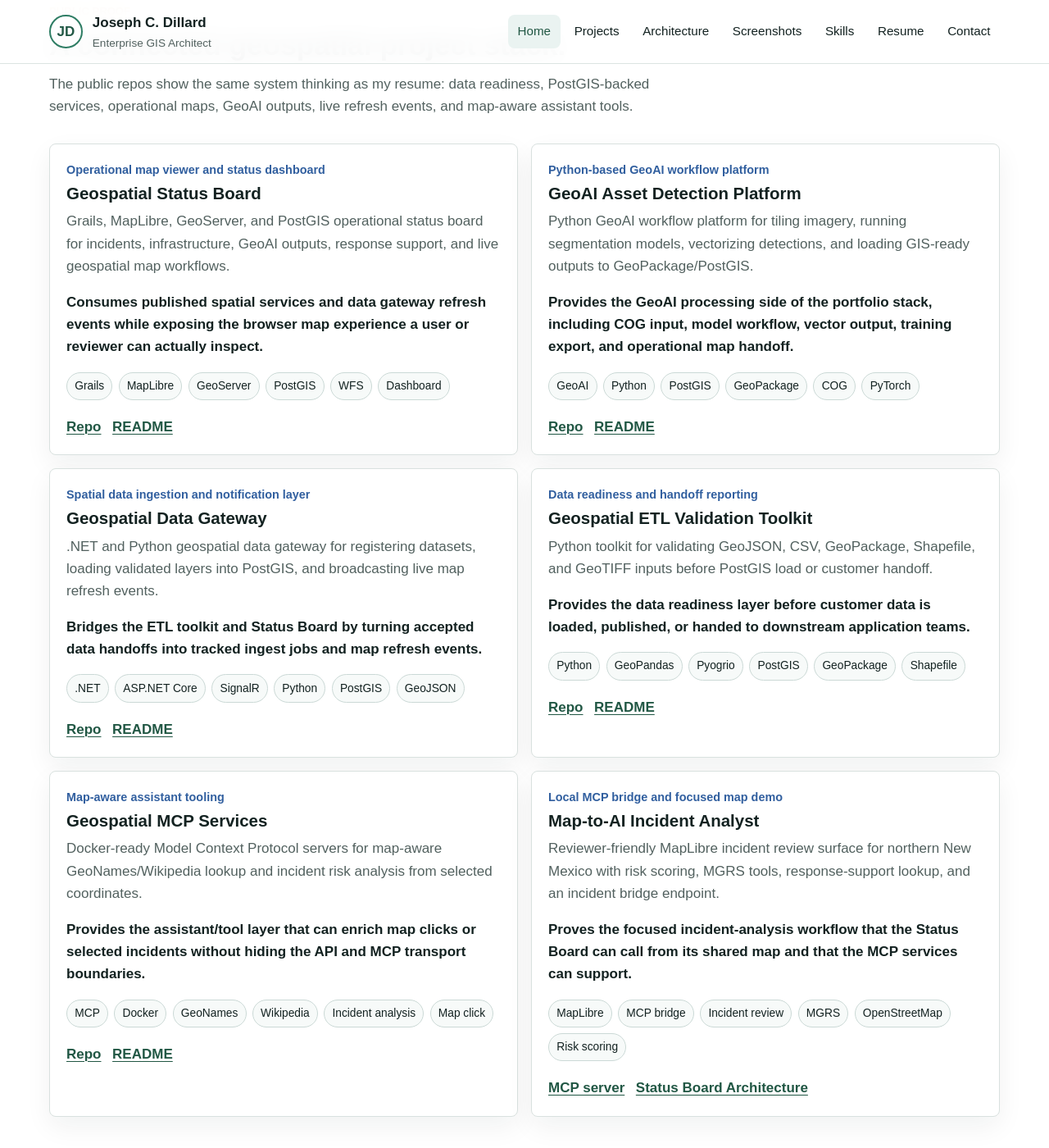
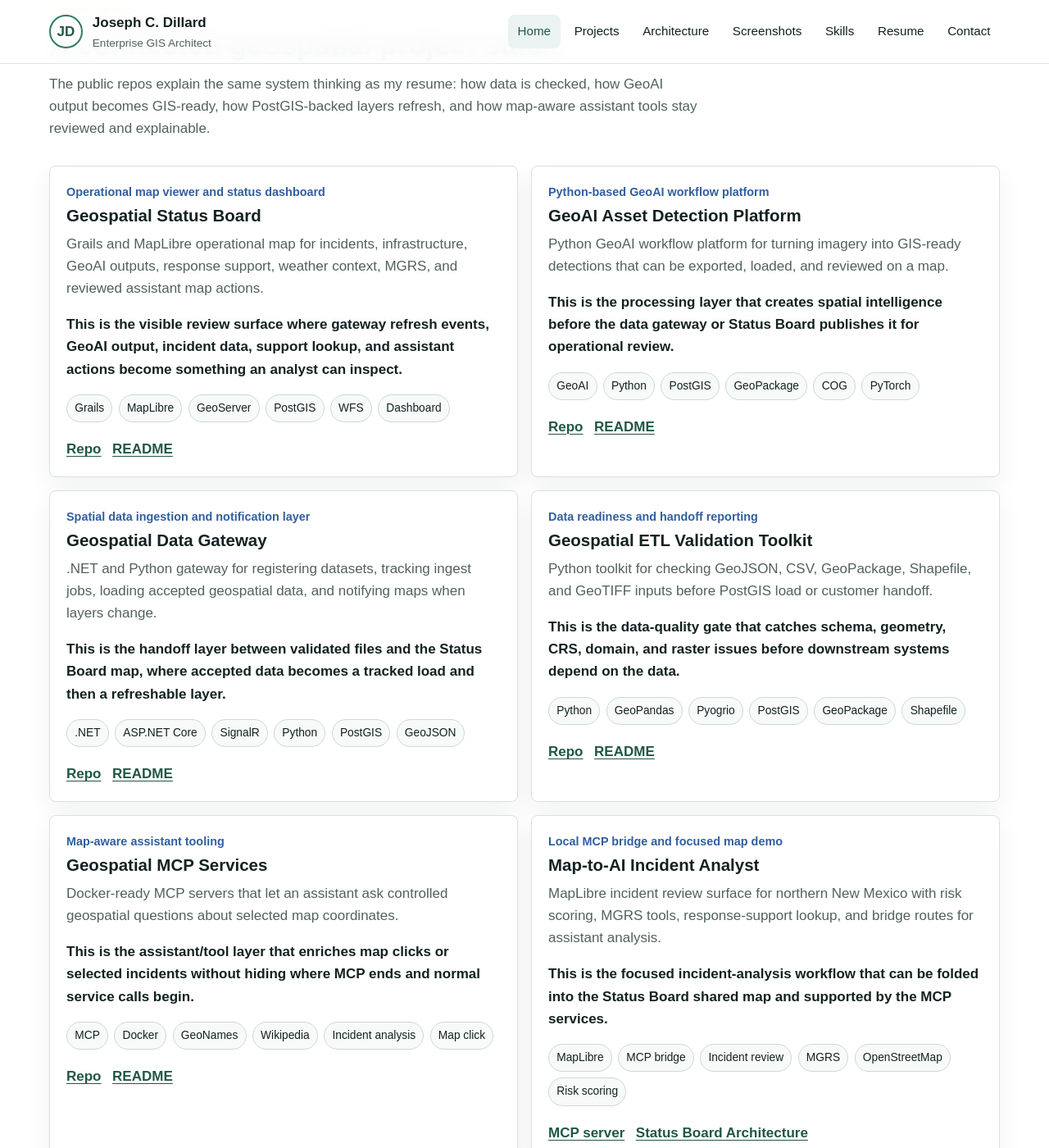
Before and after one commit to JosephDillard/JosephDillard, a Jekyll site: the page built from index.md, in a window 1280 px wide and 1400 px high, scrolled down 2061 px. Shown: the whole window at 82% size. Built offline with Jekyll 4.4.1, drawn with Linux system fonts in a browser that asks for light colours; some of the changed text lies outside the part shown.

Commit message:
Clarify portfolio docs and dev workflow diagram
Revise documentation and visuals to make the portfolio system flow and local dev paths clearer. Updates README, index.md, projects.md and _data/projects.yml to use plain-English "how it works" descriptions for each repo, emphasize required vs optional services, and expand component "how it fits/works" copy (GeoAI, Status Board, Data Gateway, ETL toolkit, MCP services, incident analyst). Refresh architecture.md wording for development and Docker modes. Replace assets/images/diagrams/development-network.svg with a redesigned diagram that separates required first-run path, optional data/GeoAI services, and optional assistant workflow (adds lanes, legend, OpenClaw, styling and clearer arrows/steps). Overall goal: improve clarity for reviewers about what runs locally by default, integration points, and the reviewed assistant boundaries.

```diff
--- a/_data/projects.yml
+++ b/_data/projects.yml
@@ -2,9 +2,9 @@
   subtitle: Operational map viewer and status dashboard
   repo: geospatial-status-board
   status: Public GitHub repo
-  summary: Grails, MapLibre, GeoServer, and PostGIS operational status board for incidents, infrastructure, GeoAI outputs, response support, and live geospatial map workflows.
-  impact: This is the main visualization layer. It shows shared map tools, layer controls, incident review, GeoAI detections, MGRS, weather context, gateway refresh integration, and reviewer-visible operational map behavior.
-  fit: Consumes published spatial services and data gateway refresh events while exposing the browser map experience a user or reviewer can actually inspect.
+  summary: Grails and MapLibre operational map for incidents, infrastructure, GeoAI outputs, response support, weather context, MGRS, and reviewed assistant map actions.
+  impact: It works by running a Grails web app with a simple H2 default path, optional PostGIS/GeoServer integration for spatial services, and MapLibre for the browser map tools.
+  fit: This is the visible review surface where gateway refresh events, GeoAI output, incident data, support lookup, and assistant actions become something an analyst can inspect.
   tags:
     - Grails
     - MapLibre
@@ -28,9 +28,9 @@
   subtitle: Python-based GeoAI workflow platform
   repo: geoai-asset-detection-platform
   status: Public GitHub repo
-  summary: Python GeoAI workflow platform for tiling imagery, running segmentation models, vectorizing detections, and loading GIS-ready outputs to GeoPackage/PostGIS.
-  impact: Turns imagery and model output into spatial intelligence that can be loaded to PostGIS, published through GeoServer, and visualized in the Status Board.
-  fit: Provides the GeoAI processing side of the portfolio stack, including COG input, model workflow, vector output, training export, and operational map handoff.
+  summary: Python GeoAI workflow platform for turning imagery into GIS-ready detections that can be exported, loaded, and reviewed on a map.
+  impact: It works by taking imagery or COG input, preparing tiles or chips, running model inference through Python/GeoAI libraries, vectorizing results, and writing GeoPackage/PostGIS-ready outputs.
+  fit: This is the processing layer that creates spatial intelligence before the data gateway or Status Board publishes it for operational review.
   tags:
     - GeoAI
     - Python
@@ -51,9 +51,9 @@
   subtitle: Spatial data ingestion and notification layer
   repo: geospatial-data-gateway
   status: Public GitHub repo
-  summary: .NET and Python geospatial data gateway for registering datasets, loading validated layers into PostGIS, and broadcasting live map refresh events.
-  impact: Acts as the control plane between validated source data, PostGIS-backed layers, ingest job status, and live browser map refresh behavior.
-  fit: Bridges the ETL toolkit and Status Board by turning accepted data handoffs into tracked ingest jobs and map refresh events.
+  summary: .NET and Python gateway for registering datasets, tracking ingest jobs, loading accepted geospatial data, and notifying maps when layers change.
+  impact: It works through ASP.NET Core APIs, Python file-processing workers, PostGIS-backed storage, and SignalR-style refresh events for browser clients.
+  fit: This is the handoff layer between validated files and the Status Board map, where accepted data becomes a tracked load and then a refreshable layer.
   tags:
     - .NET
     - ASP.NET Core
@@ -74,9 +74,9 @@
   subtitle: Data readiness and handoff reporting
   repo: geospatial-etl-validation-toolkit
   status: Public GitHub repo
-  summary: Python toolkit for validating GeoJSON, CSV, GeoPackage, Shapefile, and GeoTIFF inputs before PostGIS load or customer handoff.
-  impact: Shows practical geospatial data quality gates, configurable schema/domain checks, COG metadata inspection, PostGIS load planning, and batch reports.
-  fit: Provides the data readiness layer before customer data is loaded, published, or handed to downstream application teams.
+  summary: Python toolkit for checking GeoJSON, CSV, GeoPackage, Shapefile, and GeoTIFF inputs before PostGIS load or customer handoff.
+  impact: It works by reading vector data with GeoPandas or Pyogrio, inspecting raster metadata for COG readiness, applying required-field/domain rules, and producing batch readiness reports.
+  fit: This is the data-quality gate that catches schema, geometry, CRS, domain, and raster issues before downstream systems depend on the data.
   tags:
     - Python
     - GeoPandas
@@ -97,9 +97,9 @@
   subtitle: Map-aware assistant tooling
   repo: geospatial-mcp-services
   status: Public GitHub repo
-  summary: Docker-ready Model Context Protocol servers for map-aware GeoNames/Wikipedia lookup and incident risk analysis from selected coordinates.
-  impact: Connects operational map interaction to AI-assistant workflows, nearby place context, incident scoring, recommended actions, and explicit MCP tool boundaries.
-  fit: Provides the assistant/tool layer that can enrich map clicks or selected incidents without hiding the API and MCP transport boundaries.
+  summary: Docker-ready MCP servers that let an assistant ask controlled geospatial questions about selected map coordinates.
+  impact: It works by exposing MCP stdio tools for GeoNames/Wikipedia lookup and incident analysis, while those tools can still call ordinary APIs internally.
+  fit: This is the assistant/tool layer that enriches map clicks or selected incidents without hiding where MCP ends and normal service calls begin.
   tags:
     - MCP
     - Docker
@@ -124,9 +124,9 @@
   subtitle: Local MCP bridge and focused map demo
   repo: map-to-ai-incident-analyst
   status: Local checkout, no public remote yet
-  summary: Reviewer-friendly MapLibre incident review surface for northern New Mexico with risk scoring, MGRS tools, response-support lookup, and an incident bridge endpoint.
-  impact: Demonstrates how an operational map can package context for MCP-backed analysis while keeping incident scoring, support lookups, and map actions explainable.
-  fit: Proves the focused incident-analysis workflow that the Status Board can call from its shared map and that the MCP services can support.
+  summary: MapLibre incident review surface for northern New Mexico with risk scoring, MGRS tools, response-support lookup, and bridge routes for assistant analysis.
+  impact: It works by scoring incidents with deterministic factors, showing why an incident is high risk, running OpenStreetMap-style support lookup, and packaging selected map context for analysis.
+  fit: This is the focused incident-analysis workflow that can be folded into the Status Board shared map and supported by the MCP services.
   tags:
     - MapLibre
     - MCP bridge
--- a/architecture.md
+++ b/architecture.md
@@ -8,7 +8,7 @@ body_class: architecture-page
 <section class="page-hero">
   <p class="eyebrow">Architecture</p>
   <h1>How the geospatial portfolio stack runs together.</h1>
-  <p>The repos are meant to tell one system story: validate incoming geospatial data, process or enrich it, load it into spatial services, refresh operational maps, and expose map-aware assistant tools with clear integration boundaries.</p>
+  <p>The repos tell one system story in plain English: incoming data is checked, imagery can be processed into GIS-ready detections, accepted layers are loaded into spatial services, map clients are refreshed, and assistant tools operate through reviewed, explainable map actions.</p>
   <div class="hero__actions">
     <a class="button button--primary" href="{{ '/projects/' | relative_url }}">Review repos</a>
     <a class="button button--secondary" href="{{ '/screenshots/' | relative_url }}">View screenshots</a>
@@ -18,14 +18,14 @@ body_class: architecture-page
 <section class="section section--no-top" aria-labelledby="dev-mode-heading">
   <div class="section__header">
     <p class="eyebrow">Development Mode</p>
-    <h2 id="dev-mode-heading">Host-run services with optional GIS infrastructure.</h2>
-    <p>This is the easiest review path. The Status Board can run from the Grails project with H2 by default, while GeoAI, the Data Gateway, the incident bridge, MCP tools, PostGIS, and GeoServer can be started only when their integration path is being tested.</p>
+    <h2 id="dev-mode-heading">Host-run app with optional integration services.</h2>
+    <p>This is the easiest review path. The Status Board runs from the Grails project on the host and uses H2 by default. PostGIS, GeoServer, GeoAI, Data Gateway, OpenClaw, and MCP services are optional services that are started only when that part of the workflow is being tested.</p>
   </div>
   <figure class="diagram-card">
     <a href="{{ '/assets/images/diagrams/development-network.svg' | relative_url }}" target="_blank" rel="noopener">
       <img src="{{ '/assets/images/diagrams/development-network.svg' | relative_url }}" alt="Development mode network diagram for the geospatial project stack.">
     </a>
-    <figcaption>Development mode keeps the first-run path simple and makes optional services visible instead of mandatory.</figcaption>
+    <figcaption>Development mode separates the required first-run path from the optional services used for spatial publication, GeoAI processing, data refresh, and assistant tooling.</figcaption>
   </figure>
 </section>
 
@@ -33,7 +33,7 @@ body_class: architecture-page
   <div class="section__header">
     <p class="eyebrow">Docker Mode</p>
     <h2 id="docker-mode-heading">Containerized service stacks with published local ports.</h2>
-    <p>The Docker story is service-oriented: the Status Board compose stack owns PostGIS, GeoServer, and optional GeoAI; the Data Gateway compose stack owns its API, worker, and database; and MCP services run as Docker-ready stdio servers. This keeps each repo reviewable while showing how the pieces can be composed.</p>
+    <p>The Docker story is service-oriented: the Status Board compose stack owns PostGIS, GeoServer, optional GeoAI, and OpenClaw gateway services; the Data Gateway compose stack owns its API, worker, and database; and MCP services run as Docker-ready stdio tools. This keeps each repo reviewable while showing how the pieces can be composed.</p>
   </div>
   <figure class="diagram-card">
     <a href="{{ '/assets/images/diagrams/docker-network.svg' | relative_url }}" target="_blank" rel="noopener">
@@ -46,8 +46,8 @@ body_class: architecture-page
 <section class="section section--split" aria-labelledby="flow-heading">
   <div>
     <p class="eyebrow">System Flow</p>
-    <h2 id="flow-heading">What the stack demonstrates.</h2>
-    <p>The goal is not just to show isolated repos. The portfolio shows the engineering judgment needed to move from customer data to a functioning operational map with explainable assistant support.</p>
+    <h2 id="flow-heading">How the stack works.</h2>
+    <p>The goal is not to show isolated repos. The portfolio explains the decisions needed to move from customer data to a functioning operational map: data checks first, spatial services second, live map review third, and assistant support only through clear action boundaries.</p>
   </div>
   <div class="focus-list">
     <span>Validate and score incoming GeoJSON, CSV, GeoPackage, Shapefile, and GeoTIFF data.</span>
--- a/index.md
+++ b/index.md
@@ -71,9 +71,9 @@ body_class: home
 
 <section class="section" aria-labelledby="project-heading">
   <div class="section__header">
-    <p class="eyebrow">Public Proof</p>
+    <p class="eyebrow">Project Stack</p>
     <h2 id="project-heading">A connected geospatial project stack.</h2>
-    <p>The public repos show the same system thinking as my resume: data readiness, PostGIS-backed services, operational maps, GeoAI outputs, live refresh events, and map-aware assistant tools.</p>
+    <p>The public repos explain the same system thinking as my resume: how data is checked, how GeoAI output becomes GIS-ready, how PostGIS-backed layers refresh, and how map-aware assistant tools stay reviewed and explainable.</p>
   </div>
 
   <div class="project-grid">
@@ -102,7 +102,7 @@ body_class: home
   <div class="visual-copy">
     <p class="eyebrow">Architecture Views</p>
     <h2 id="architecture-heading">Development and Docker views of the system.</h2>
-    <p>The architecture page shows how the stack runs locally in development mode and how the Docker-backed services fit together when PostGIS, GeoServer, GeoAI, gateway, and MCP containers are enabled.</p>
+    <p>The architecture page explains what runs on the host, what is optional, which ports matter, and how data, map services, GeoAI, gateway events, and assistant tools move through the local development stack.</p>
     <div class="text-links">
       <a href="{{ '/architecture/' | relative_url }}">View architecture diagrams</a>
       <a href="{{ '/screenshots/' | relative_url }}">View function screenshots</a>
@@ -111,6 +111,6 @@ body_class: home
   </div>
   <figure class="image-frame">
     <img src="{{ '/assets/images/diagrams/development-network.svg' | relative_url }}" alt="Development mode network diagram for the geospatial project stack.">
-    <figcaption>Development-mode architecture showing host-run services and optional local GIS infrastructure.</figcaption>
+    <figcaption>Development-mode flow showing the host-run Status Board and the optional services it can call during integration testing.</figcaption>
   </figure>
 </section>
--- a/projects.md
+++ b/projects.md
@@ -8,7 +8,7 @@ body_class: projects-page
 <section class="page-hero">
   <p class="eyebrow">Projects</p>
   <h1>All portfolio repos, explained as one geospatial system.</h1>
-  <p>These repositories are designed to be reviewed both individually and as a connected stack: validation, GeoAI processing, data gateway ingestion, PostGIS/GeoServer publication, operational mapping, MCP assistant tools, and public documentation.</p>
+  <p>These repositories are designed to be reviewed both individually and as a connected stack. The plain-English system flow is: validate data, process or enrich it, load accepted layers, refresh the operational map, and use assistant tools that explain their map actions.</p>
   <div class="hero__actions">
     <a class="button button--primary" href="{{ '/architecture/' | relative_url }}">View architecture diagrams</a>
     <a class="button button--secondary" href="{{ '/screenshots/' | relative_url }}">View screenshots</a>
@@ -19,7 +19,7 @@ body_class: projects-page
   <div class="section__header">
     <p class="eyebrow">System Story</p>
     <h2 id="stack-flow-heading">From incoming data to operational map review.</h2>
-    <p>The core stack is intentionally practical: validate data, create spatial intelligence, load and notify, visualize, then enrich map context through assistant tools.</p>
+    <p>The core stack is intentionally practical. Files are checked before load, GeoAI output becomes GIS data, the gateway tracks and notifies changes, the Status Board visualizes layers, and MCP/assistant tools add controlled context around map clicks and incidents.</p>
   </div>
   <div class="flow-strip" aria-label="Repository flow">
     <span>ETL validation</span>
```
Also changed, not shown: README.md, assets/images/diagrams/development-network.svg.
